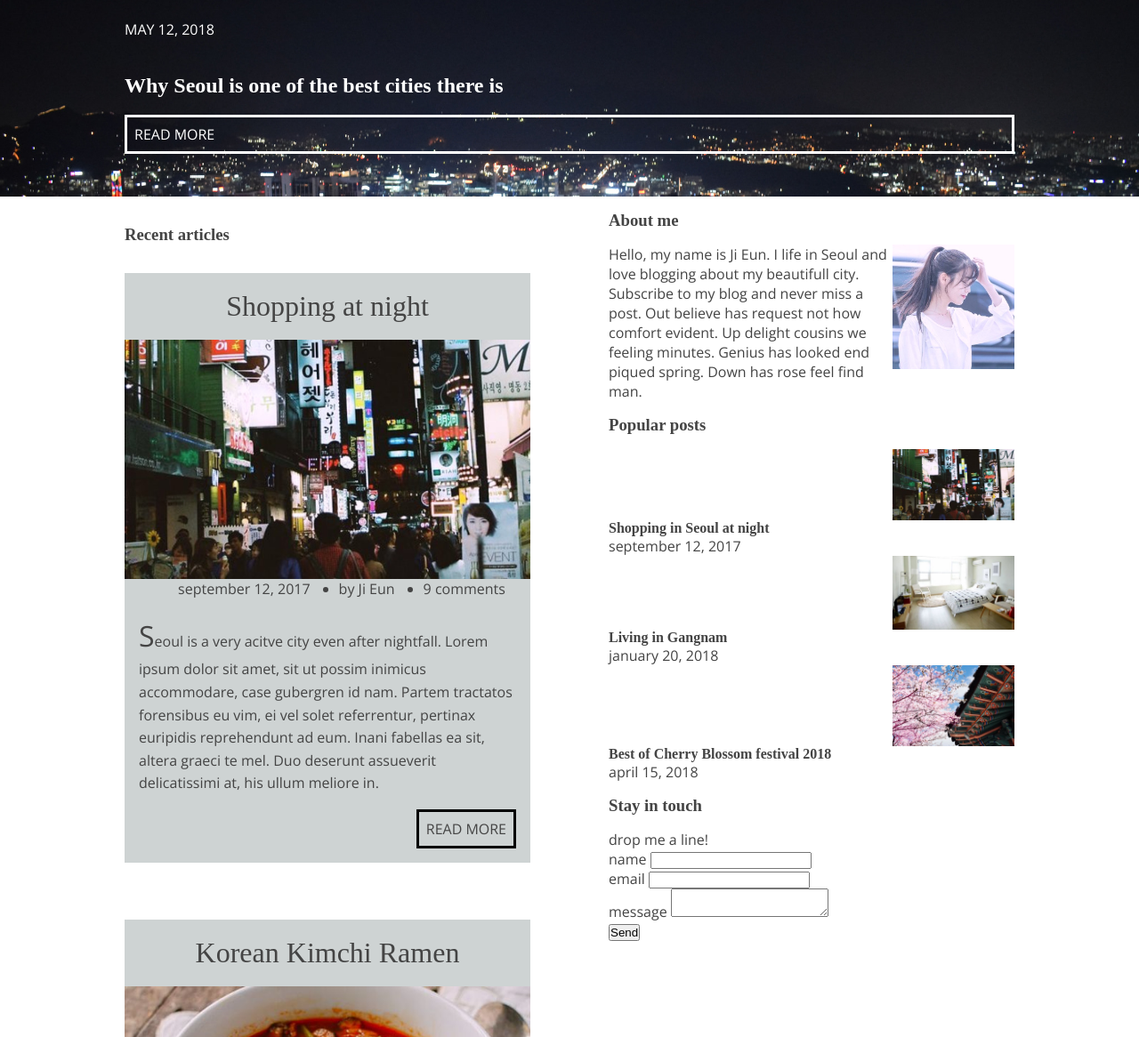
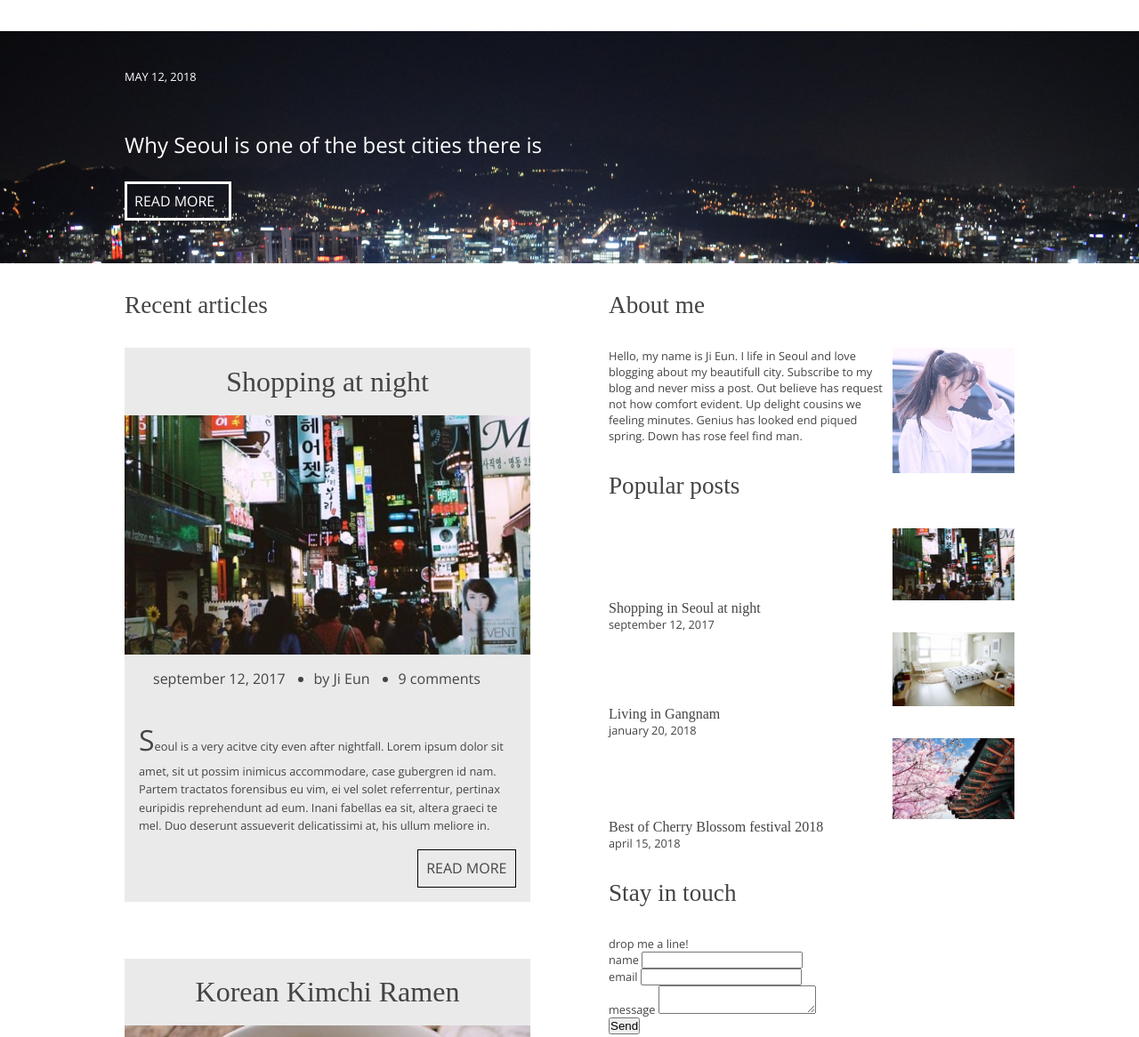
Before and after one commit to 1AICHA/Travelblog-les08, a plain HTML site: page index.html in a window 1280 px wide. Shown: the part 177-1343 px from the top of the page at 89% size. Drawn offline with nearby package versions, Linux system fonts and the light colour scheme; a web font is replaced by a local one.

Commit message:
styling buttons, nav, banner etc

```diff
--- a/styles.css
+++ b/styles.css
@@ -11,7 +11,13 @@ html {
 }
 
 h1, h2, h3, h4, h5, h6 {
-	font-family: 'Source Serif Pro', serif;
+	/*font-family: 'Source Serif Pro', serif;*/
+	font-family: 'Source serif Pro';
+	font-weight: 400;
+}
+
+h3 {
+	font-size: 1.7rem;
 }
 
 a {
@@ -23,7 +29,7 @@ a {
 /*TOPBAR*/
 
 #topbar {
-	background-color: #b9c1c1b3;
+	background-color: #eaeaea;
 }
 
 #topbar div {
@@ -40,12 +46,17 @@ a {
 }
 
 .wrapper ul {
-	display: inline-flex;
+	display: flex;
+    padding: 1rem 0rem;
 }
 
 #topbar ul li {
 	padding: 0 0.5rem;
 	list-style-type: none;
+}
+
+nav {
+	font-weight: bold;
 }
 
 /* HEADER */
@@ -101,7 +112,12 @@ h1 a {
 
 
 #banner p, #banner h2, #banner a {
-	padding: 1.2rem 0;
+	padding: 1.6rem 0;
+}
+
+#banner h2 {
+	font-family: 'Open Sans';
+	font-weight: 400;
 }
 
 
@@ -112,6 +128,7 @@ h1 a {
 	color: white;
 	border-style: solid;
 	border-width: medium;
+	width: 12%;
 }
 
 #banner .wrapper a:hover {
@@ -122,6 +139,10 @@ h1 a {
 	text-transform: uppercase;
 }
 
+
+.wrapper p {
+	font-size: 0.8rem;
+}
 
 /* MAIN */
 main {
@@ -142,7 +163,7 @@ main .wrapper {
 }
 
 .main_left article {
-	background-color: #b9c1c1b3;
+	background-color:#eaeaea;
 	margin: 0rem 0rem 4rem 0rem;
 	padding-bottom: 1rem;
 	text-align: center;
@@ -187,11 +208,11 @@ article div a {
 	float: right;
 	overflow: hidden;
 	text-transform: uppercase;
-	padding: 0.5rem 0.5rem;
+	padding: 0.6rem 0.6rem;
 	border-color: black;
 	border-style: solid;
-	border-width: medium;
 	margin-right: 1rem;
+	border-width: 0.1rem;
 }
 
 article div a:hover {
@@ -211,7 +232,7 @@ article img {
 }
 
 .main_right h3 {
-	padding: 1rem 0;
+	padding: 2rem 0;
 
 }
 
@@ -241,4 +262,6 @@ footer {
 footer div {
 	display: flex;
 	justify-content: space-between;
+	font-size: 0.8rem;
+    margin: 1rem;
 }
```
